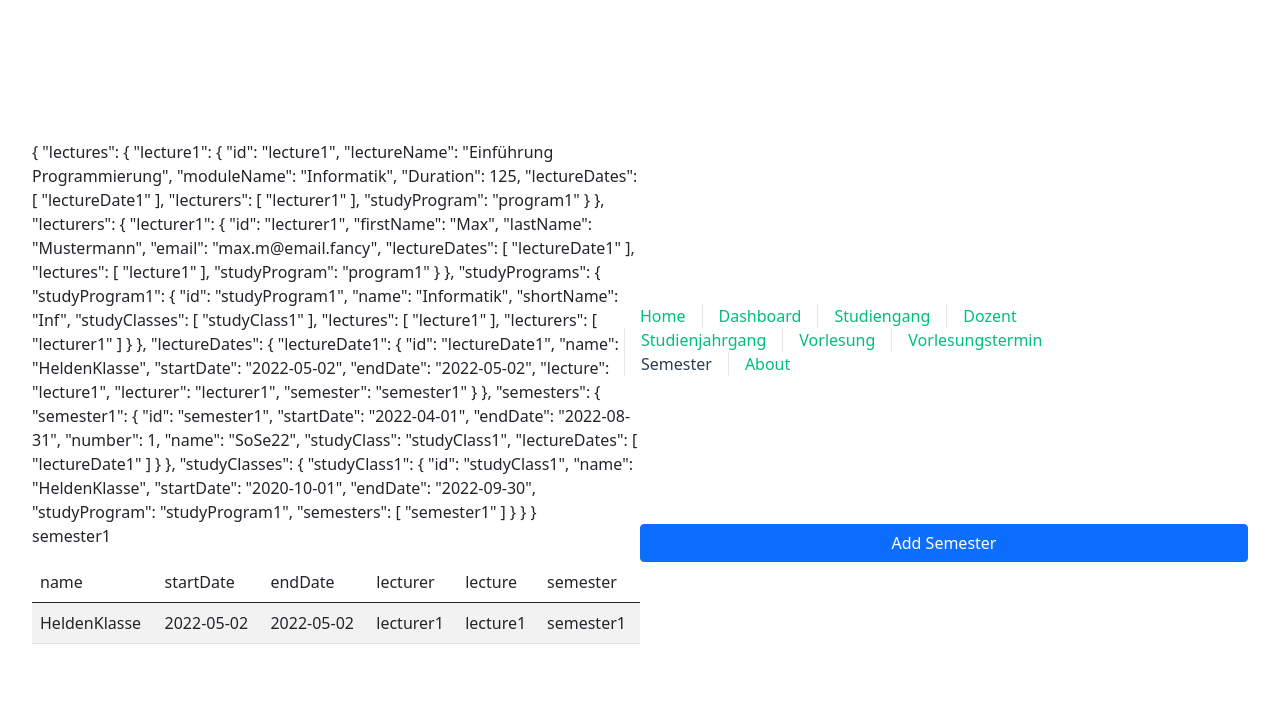
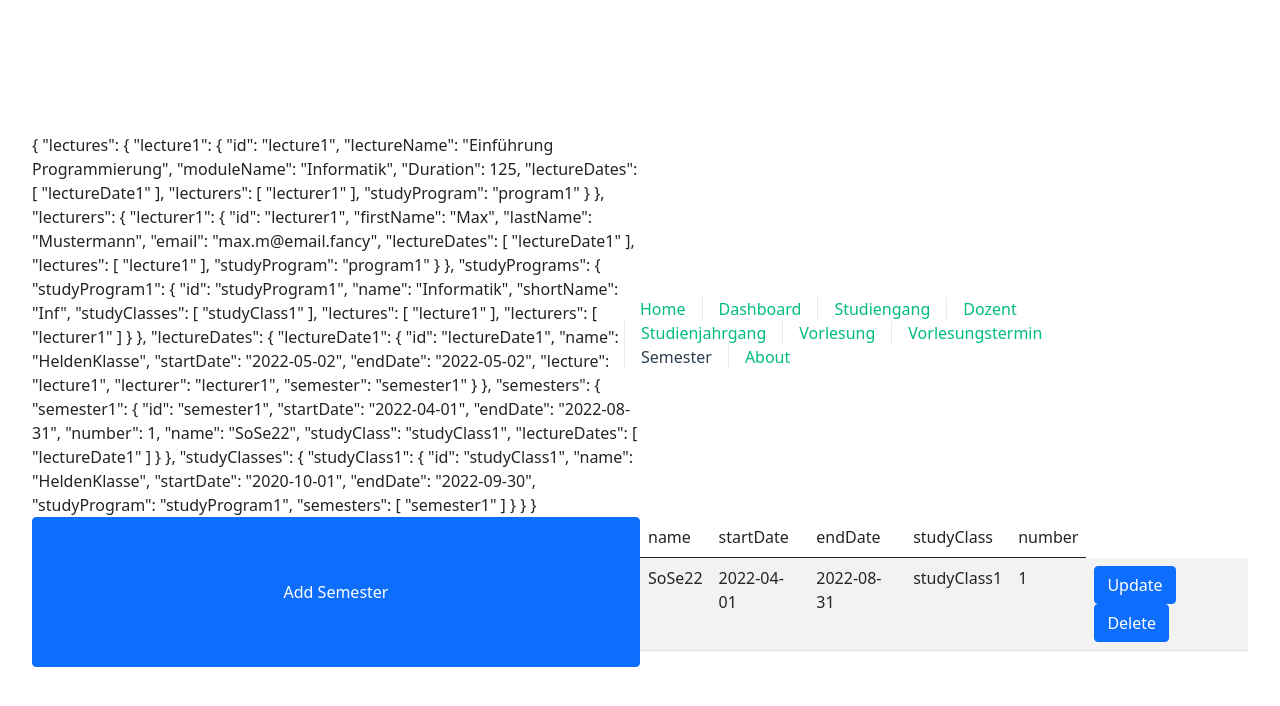
Before and after one commit to Koril94/vorlesungsplanung, a Vue app: page /semester in a window 1280 px wide. Shown: the top 706 px of the page. Built offline with nearby package versions, Linux system fonts and the light colour scheme.

Commit message:
add update in table

```diff
--- a/src/components/DataTable.vue
+++ b/src/components/DataTable.vue
@@ -13,6 +13,22 @@
         <td v-for="key in columns" :key="key">
           {{ entry[key] }}
         </td>
+        <td>
+          <button
+            @click="$emit('update',entry.id)"
+            type="button"
+            class="btn btn-primary"
+            data-bs-toggle="modal"
+            data-bs-target="#semesterControllerModal"
+          >Update</button>
+          <button
+            @click="$emit('delete',entry.id)"
+            type="button"
+            class="btn btn-primary"
+            data-bs-toggle="modal"
+            data-bs-target="#semesterControllerModal"
+          >Delete</button>
+        </td>
       </tr>
     </tbody>
   </table>
--- a/src/views/SemesterView.vue
+++ b/src/views/SemesterView.vue
@@ -9,7 +9,7 @@
   >
     Add Semester
   </button>
-  <DataTable :data="data" :columns="columns"> </DataTable>
+  <DataTable @update="setSemesterId" :data="data" :columns="columns"> </DataTable>
 </template>
 <script>
 import { store } from "../store";
@@ -20,18 +20,23 @@ export default {
     DataTable,
     SemesterCreation,
   },
+  methods: {
+    setSemesterId(id) {
+      console.log(id);
+      this.semesterId = id;
+    }
+  },
   data() {
     return {
-      semesterId: "semester1",
+      semesterId: "",
       store: store,
-      data: store.lectureDates,
+      data: store.semesters,
       columns: [
         "name",
         "startDate",
         "endDate",
-        "lecturer",
-        "lecture",
-        "semester",
+        "studyClass",
+        "number"
       ],
     };
   },
```
